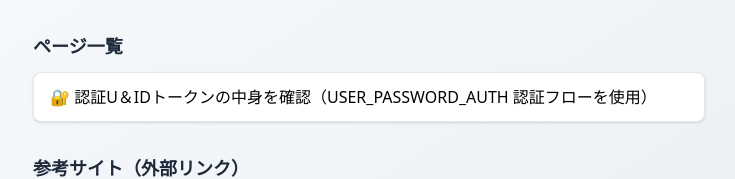
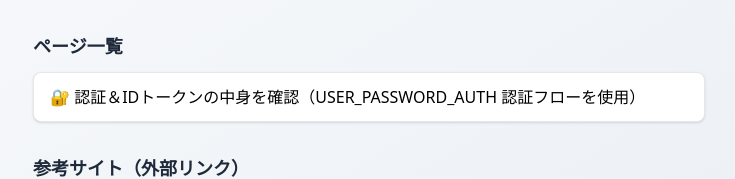
Before and after one commit to imo-tikuwa/cognito-demo, a plain HTML site: page docs/index.html in a window 1280 px wide. Shown: the top 179 px of the page, without its empty margins (271-1006 px from the left). Drawn offline with nearby package versions, Linux system fonts and the light colour scheme.

```diff
--- a/public/index.html
+++ b/docs/index.html
@@ -19,7 +19,7 @@
             <a
               href="auth-and-token-verify.html"
               class="block px-4 py-3 hover:bg-gray-50 transition-colors"
-              >🔐 認証U＆IDトークンの中身を確認（USER_PASSWORD_AUTH
+              >🔐 認証＆IDトークンの中身を確認（USER_PASSWORD_AUTH
               認証フローを使用）</a
             >
           </li>
```
Also changed, not shown: README.md, docs/auth-and-token-verify.html (renamed from public/auth-and-token-verify.html), 1 other file.
